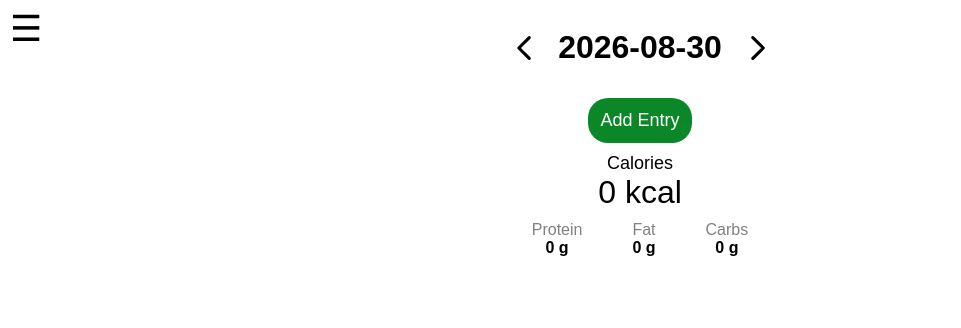
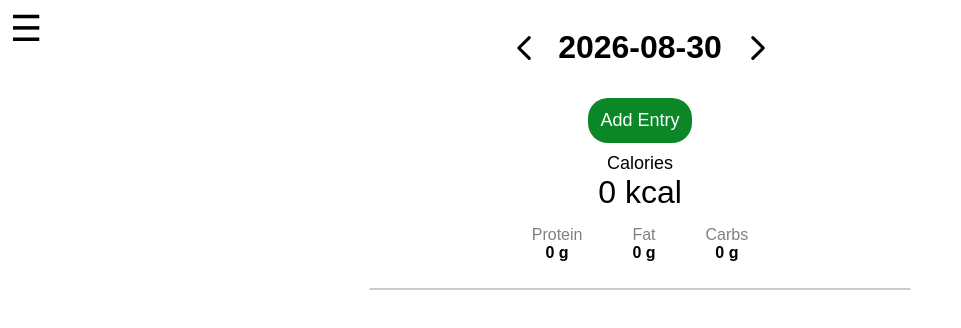
Before and after one commit to Tom8l/local-calorie-counter, a React (Vite) app: page / in a window 1280 px wide. Shown: the top 328 px of the page, without its empty margins (0-961 px from the left). Built offline with nearby package versions, Linux system fonts and the light colour scheme.

Commit message:
Start on styling daily entries

```diff
--- a/src/pages/Home.module.css
+++ b/src/pages/Home.module.css
@@ -35,8 +35,26 @@
 }
 
 
+.entryContainer ul {
+  border: 1px solid #ccc;
+  border-radius: 10px;
+  width: 500px;
+}
+
+.entryContainer li {
+  list-style-type: none;
+  padding: 10px;
+  border-bottom: 1px solid #ccc;
+}
+
+.entryContainer li:last-child {
+  border-bottom: none;
+}
+
+
 .caloriesContainer {
   text-align: center;
+  padding-bottom: 5px;
 }
 
 .caloriesLabel {
--- a/src/pages/Home.tsx
+++ b/src/pages/Home.tsx
@@ -124,8 +124,10 @@ export function Home({ entriesVersion }: HomeProps) {
           </div>
         </div>
 
-        <div id="entries">
+        <div id="entries" className={styles.entryContainer}>
+          <ul>
             {entries.map(entry => (
+              <li>
                 <div key={entry.id}>
                   <strong>{entry.foodName}</strong>
 
@@ -133,11 +135,11 @@ export function Home({ entriesVersion }: HomeProps) {
                     {entry.quantity} {entry.servingUnit} <Button variant="danger" size="sm" onClick={() => handleDeletion(entry)}> Delete </Button>
                   </div>
                 </div>
+              </li>
             ))}
+          </ul>
         </div>
-
       </div>
-
     </>
     )
 }
```
Lines whose indentation alone changed are shown as unchanged.
